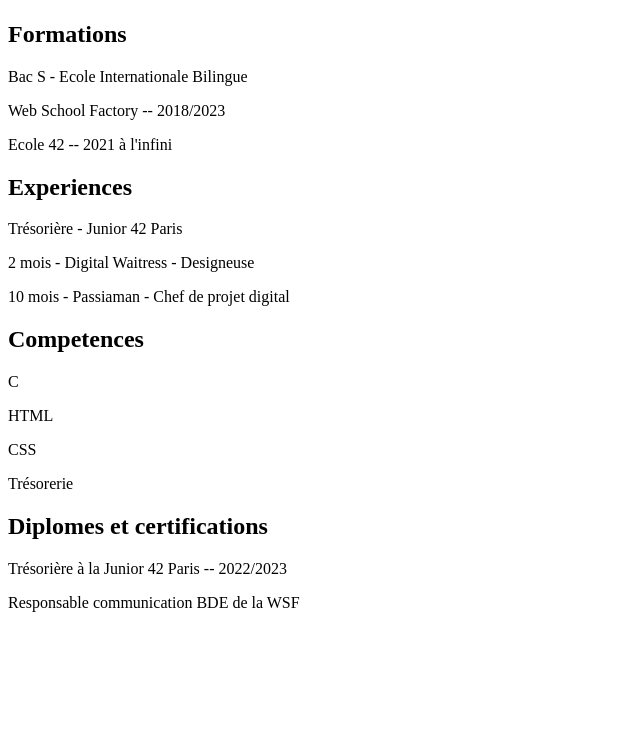
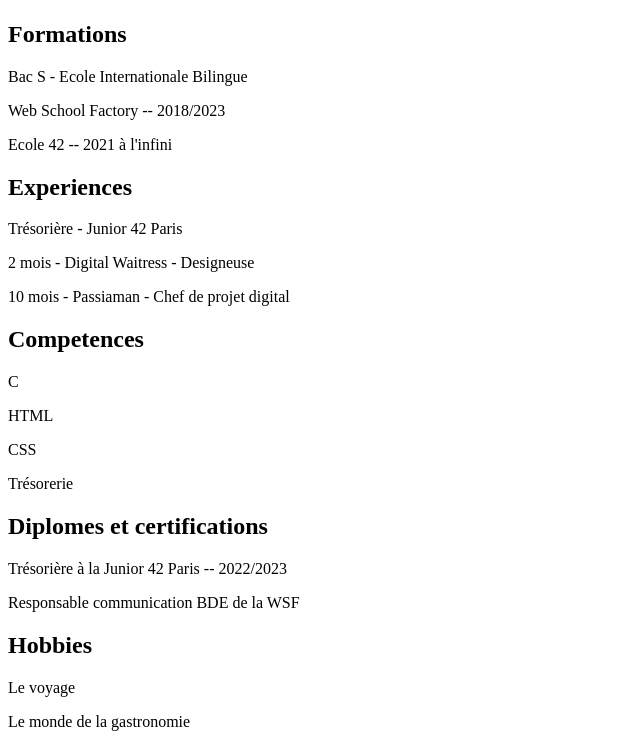
Before and after one commit to jbach-dev/Devops_cours_wsf.github.io, a plain HTML site: page index.html in a window 1280 px wide. Shown: the part 472-1219 px from the top of the page, without its empty margins (0-640 px from the left). Before the commit the page ends 1100 px from the top, so only its background shows below. Drawn offline with Linux system fonts and the light colour scheme.

Commit message:
Creation section -- Hobbies

```diff
--- a/index.html
+++ b/index.html
@@ -38,5 +38,10 @@
 		<p>Trésorière à la Junior 42 Paris -- 2022/2023</p>
 		<p>Responsable communication BDE de la WSF</p>
 	</section>
+	<section>
+		<h1>Hobbies</h1>
+		<p>Le voyage</p>
+		<p>Le monde de la gastronomie</p>
+	</section>
 </body>
 </html>
```
